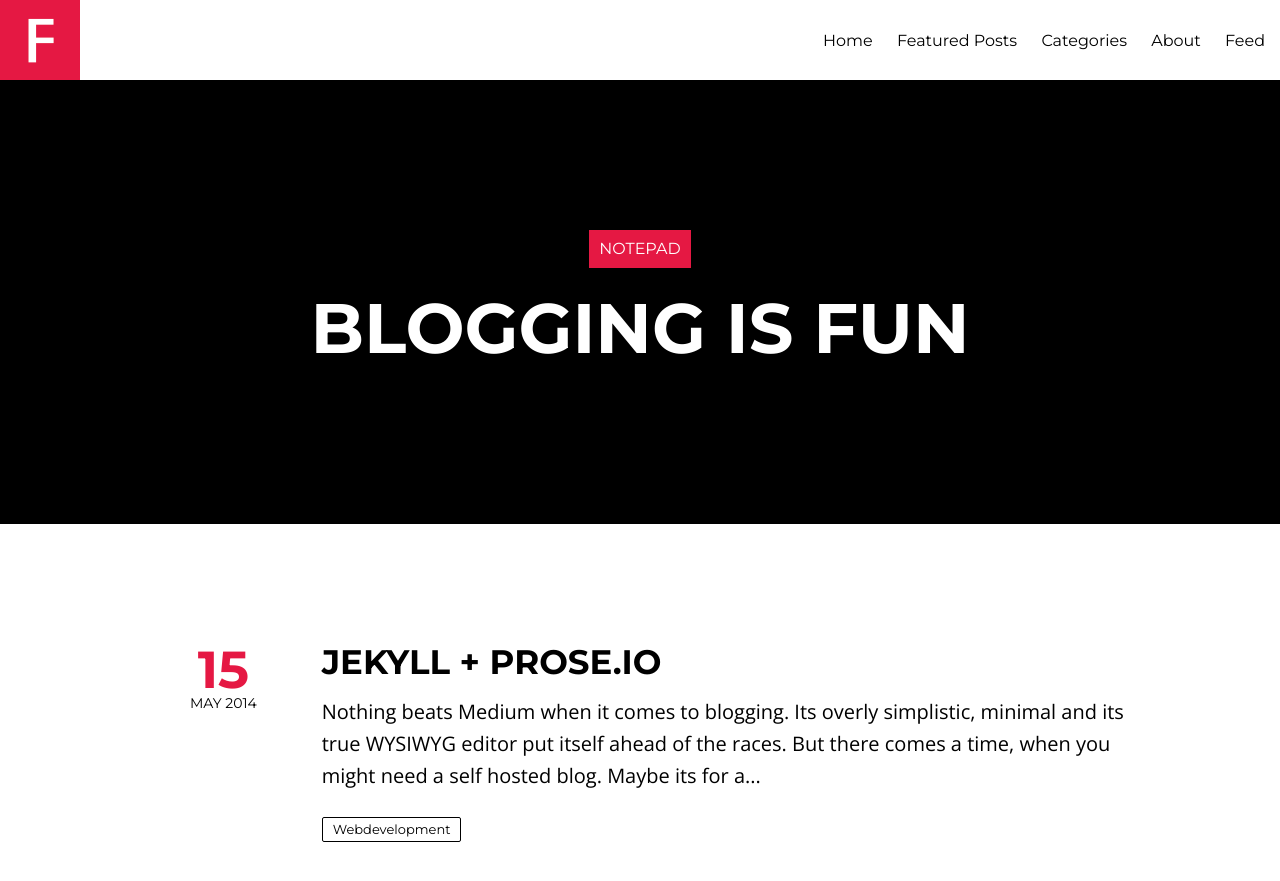
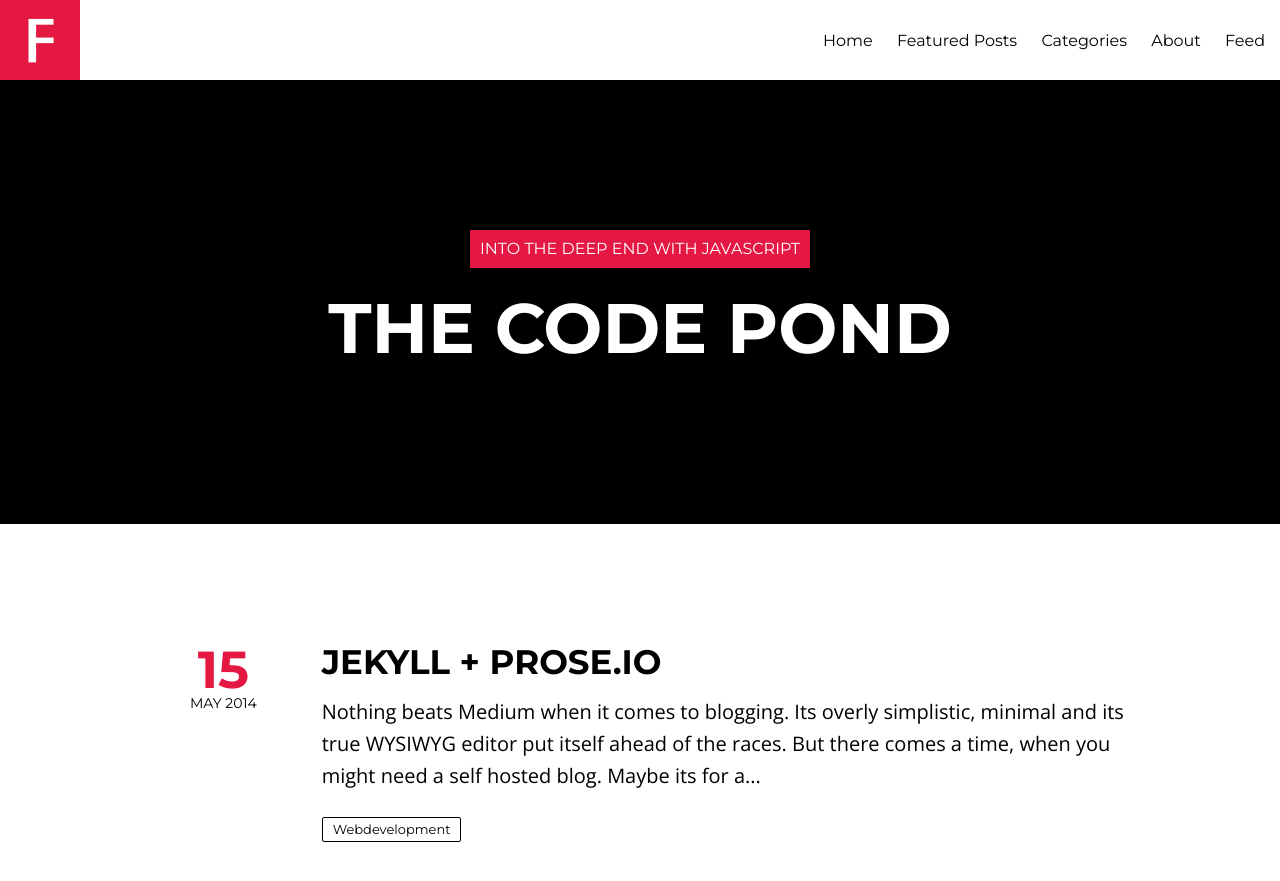
Before and after one commit to lepond/lepond.github.io, a Jekyll site: the page built from index.html, in a window 1280 px wide and 900 px high. Shown: the top 881 px of the window. Built offline with Jekyll 4.4.1, drawn with Linux system fonts in a browser that asks for light colours; nearby versions of some CDN libraries; the list of posts is cut into pages by our own code; some of the changed text lies outside the part shown.

Commit message:
Added Avatar and updated Config with personal info.

```diff
--- a/_config.yml
+++ b/_config.yml
@@ -1,30 +1,28 @@
-title:            Notepad
-description:      "Blogging is fun"
+title:            Into the Deep End with Javascript
+description:      "The Code Pond"
 logo:             logo3.png
-disqus_shortname: hmfaysal
+disqus_shortname: thecodepond
 share:            true
 # Change url to your domain. Leave localhost server or blank when working locally.
 # or use the hint from http://jekyllrb.com/docs/github-pages/ to keep this the same
 # whether working locally or remotely. Start Jekyll with: jekyll serve --baseurl ''
-#url:        	  http://hmfaysal.github.io
+#url:        	  http://lindsaypond.com
 
 # Owner/author information
 owner:
-  name:           Your Name
-  avatar:         hmfaysal.jpg
-  email:          you@email.com
+  name:           Lindsay Pond
+  avatar:         lepond.jpg
+  email:          lepond@gmail.com
   # Use the coder's toolbox at http://coderstoolbox.net/string/#!encoding=xml&action=encode&charset=us_ascii to encode your description into XML string
   description:    Awesome Dude, Awesome Life
   # Social networking links used in footer. Update and remove as you like.
-  twitter:        hmfaysal
-  facebook:       hmfaysal
-  github:         hmfaysal
-  instagram:      hmfaysal
+  facebook:       lindsaypond
+  github:         lepond
   # For Google Authorship https://plus.google.com/authorship
-  google_plus:    https://plus.google.com/u/0/102602916593522619858
+  google_plus:    https://plus.google.com/u/0/+LindsayPond
 
 # Analytics and webmaster tools stuff goes here
-google_analytics:
+google_analytics: UA-11557789-4
 google_verify:
 # https://ssl.bing.com/webmaster/configure/verify/ownership Option 2 content= goes here
 bing_verify:
@@ -41,10 +39,10 @@
   - title: Categories
     url: /categories
   - title: About
-    url: /hossain-mohd-faysal
+    url: /lindsay-pond
 
 # http://en.wikipedia.org/wiki/List_of_tz_database_time_zones
-timezone:    America/New_York
+timezone:    America/Los_Angeles
 future:      true
 highlighter: pygments
 markdown:    kramdown
@@ -70,8 +68,8 @@
 
 prose:
   rooturl: '_posts'
-  siteurl: 'http://hmfaysal.github.io/'
-  relativeLinks: 'http://hmfaysal.github.io/links.jsonp'
+  siteurl: 'http://lepond.github.io/'
+  relativeLinks: 'http://lepond.github.io/links.jsonp'
   media: 'images'
   metadata:
     _posts:
```
Also changed, not shown: images/hmfaysal.jpg (deleted), images/lepond.jpg (added).
